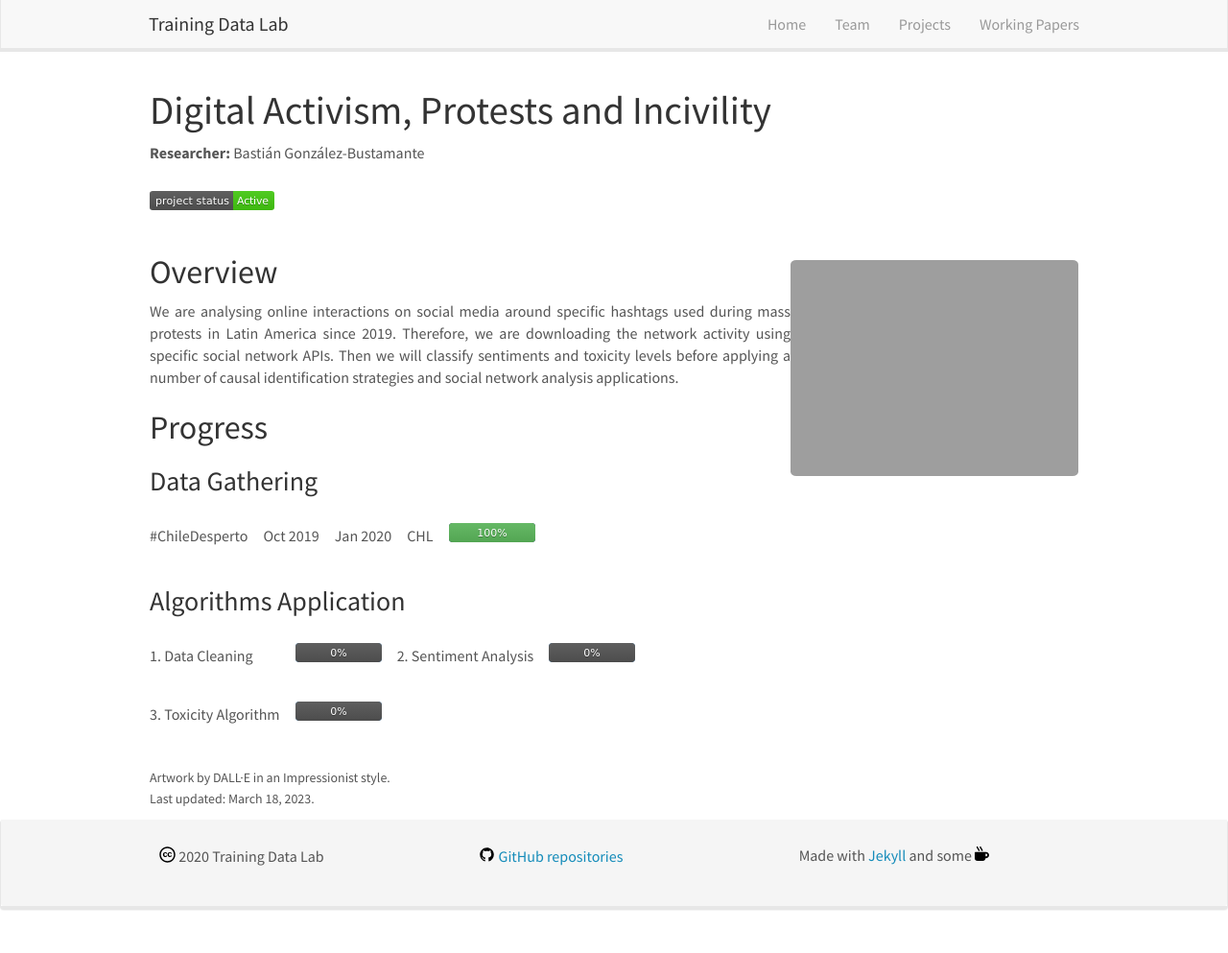
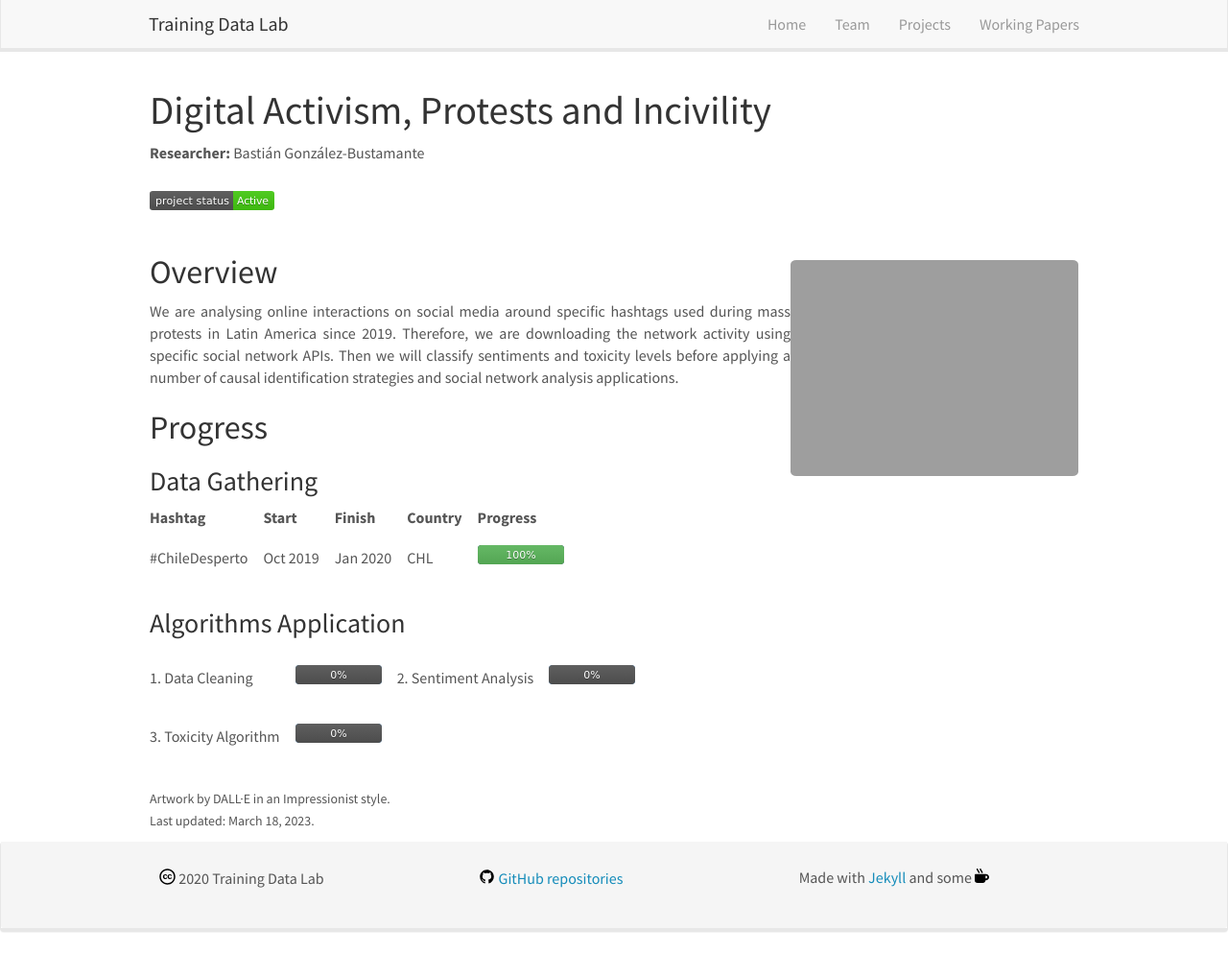
Before and after one commit to training-datalab/old-training-datalab.com, a Jekyll site: the page built from _pages/digital-activism-protests-and-incivility.md, in a window 1280 px wide and 993 px high. Shown: the whole window at 96% size. Built offline with Jekyll 4.4.1, drawn with Linux system fonts in a browser that asks for light colours; nearby versions of some CDN libraries.

Commit message:
Update digital-activism-protests-and-incivility.md

```diff
--- a/_pages/digital-activism-protests-and-incivility.md
+++ b/_pages/digital-activism-protests-and-incivility.md
@@ -22,6 +22,7 @@ permalink: /projects/digital-activism-protests-and-incivility
 
 ### Data Gathering
 
+| Hashtag | &nbsp;&nbsp;&nbsp;&nbsp;&nbsp; | Start | &nbsp;&nbsp;&nbsp;&nbsp;&nbsp; | Finish | &nbsp;&nbsp;&nbsp;&nbsp;&nbsp; | Country | &nbsp;&nbsp;&nbsp;&nbsp;&nbsp; | Progress |
 |---|---|---|---|---|---|---|---|---|
 | #ChileDesperto | &nbsp;&nbsp;&nbsp;&nbsp;&nbsp; | Oct 2019 | &nbsp;&nbsp;&nbsp;&nbsp;&nbsp; | Jan 2020 | &nbsp;&nbsp;&nbsp;&nbsp;&nbsp; | CHL | &nbsp;&nbsp;&nbsp;&nbsp;&nbsp; | ![100%]({{ site.url }}{{ site.baseurl }}/badges/progress_bar/100.svg) |
 
```
